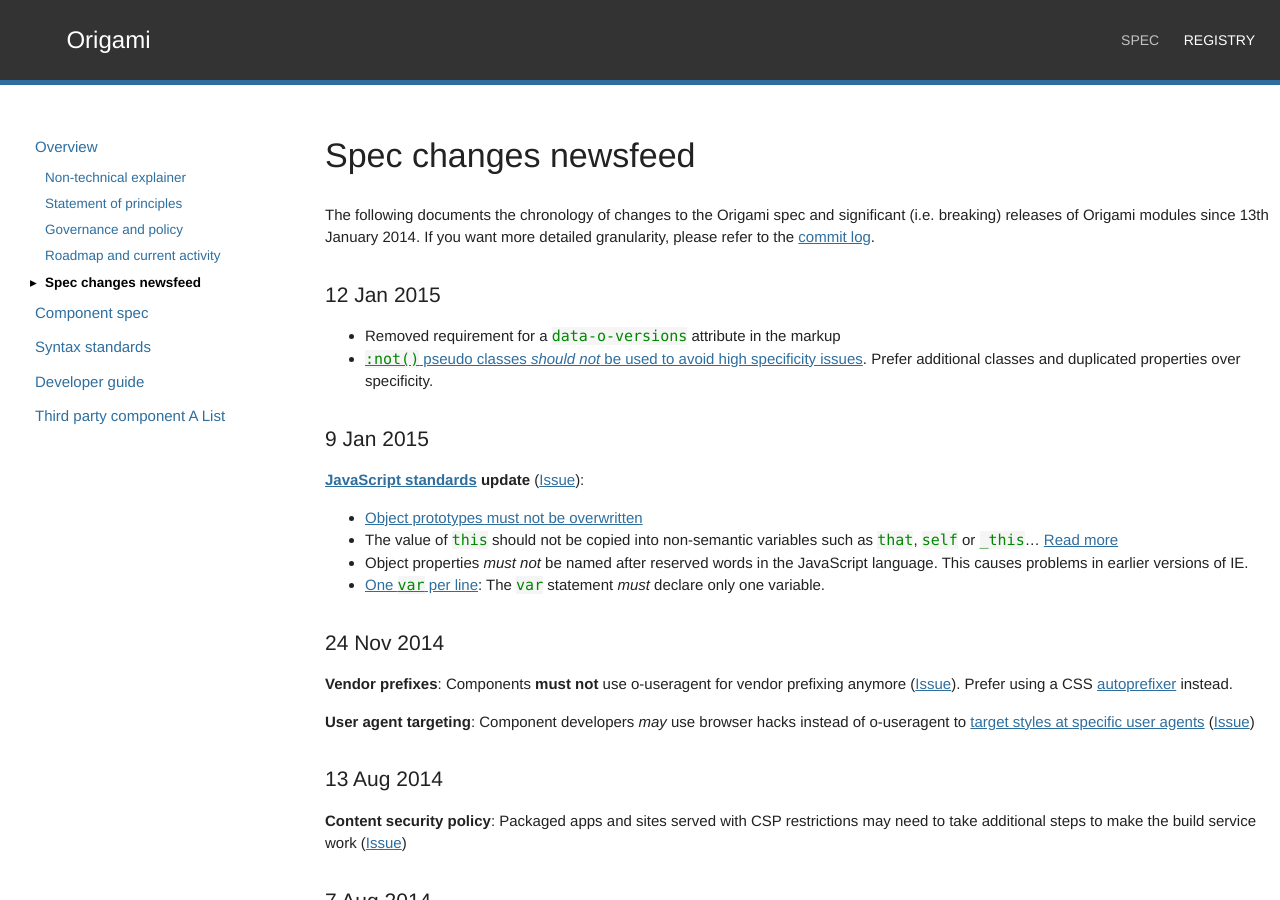
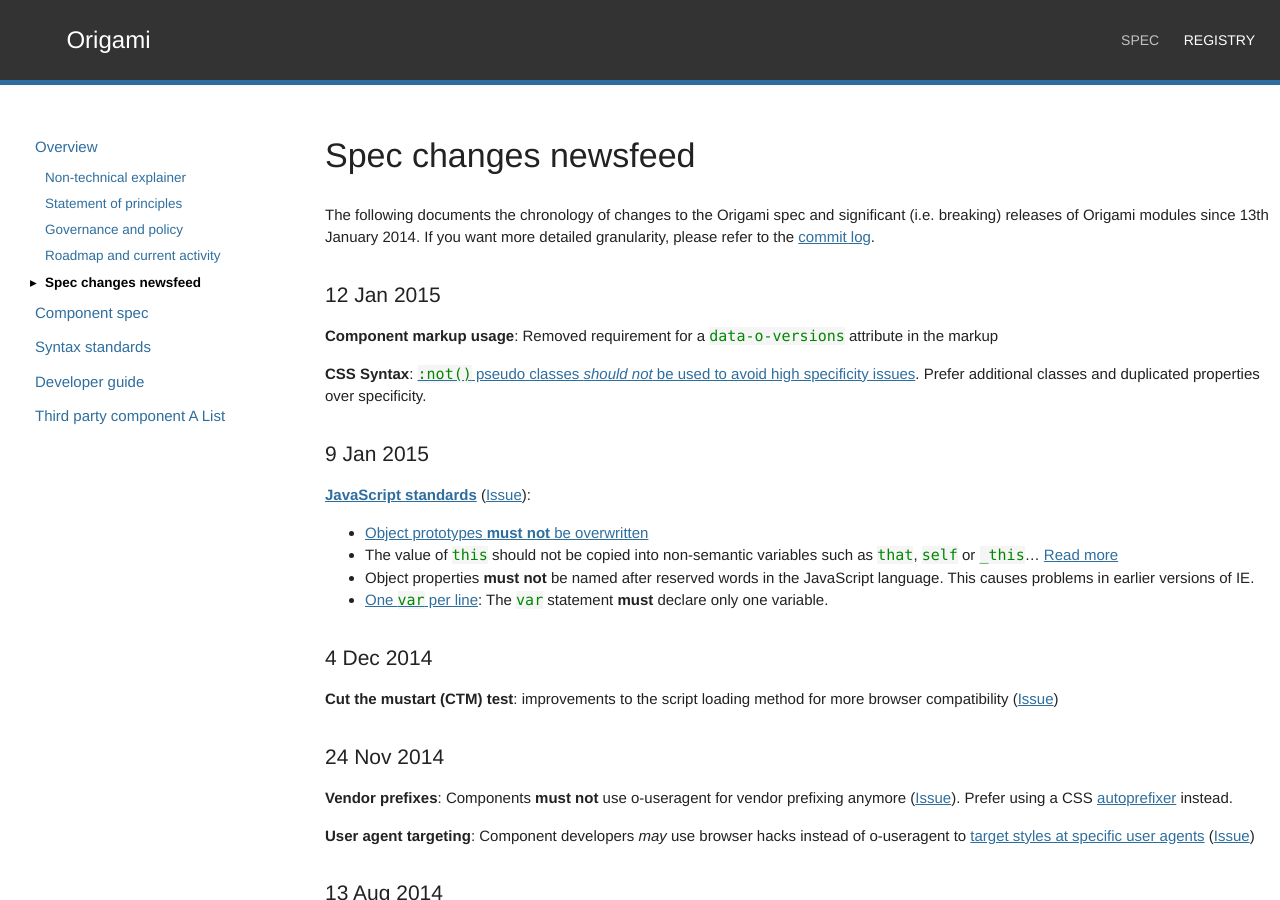
Before and after one commit to Financial-Times/ft-origami, a Jekyll site: the page built from docs/overview/changes.md, in a window 1280 px wide and 900 px high. Built offline with Jekyll 4.4.1, drawn with Linux system fonts in a browser that asks for light colours; some web fonts are replaced; comment, search, counter and statistics services are not loaded.

Commit message:
Reword changes

```diff
--- a/docs/overview/changes.md
+++ b/docs/overview/changes.md
@@ -5,25 +5,30 @@ section: Overview
 permalink: /docs/overview/changes/
 ---
 
-# Spec changes newsfeed
+#Spec changes newsfeed
 
 The following documents the chronology of changes to the Origami spec and significant (i.e. breaking) releases of Origami modules since 13th January 2014.  If you want more detailed granularity, please refer to the [commit log](https://github.com/Financial-Times/ft-origami/commits/gh-pages).
 
-### 12 Jan 2015
+###12 Jan 2015
 
-- Removed requirement for a `data-o-versions` attribute in the markup
-- [`:not()` pseudo classes *should not* be used to avoid high specificity issues](http://origami.ft.com/docs/syntax/scss/#naming-conventions-and-encapsulation). Prefer additional classes and duplicated properties over specificity.
+**Component markup usage**: Removed requirement for a `data-o-versions` attribute in the markup
 
-### 9 Jan 2015
+**CSS Syntax**: [`:not()` pseudo classes *should not* be used to avoid high specificity issues](http://origami.ft.com/docs/syntax/scss/#naming-conventions-and-encapsulation). Prefer additional classes and duplicated properties over specificity.
 
-**[JavaScript standards](http://origami.ft.com/docs/syntax/js/) update** ([Issue](https://github.com/Financial-Times/o-useragent/issues/294)):
+###9 Jan 2015
 
-- [Object prototypes must not be overwritten](http://origami.ft.com/docs/syntax/js/#objects)
+**[JavaScript standards](http://origami.ft.com/docs/syntax/js/)** ([Issue](https://github.com/Financial-Times/o-useragent/issues/294)):
+
+- [Object prototypes **must not** be overwritten](http://origami.ft.com/docs/syntax/js/#objects)
 - The value of `this` should not be copied into non-semantic variables such as `that`, `self` or `_this`… [Read more](http://origami.ft.com/docs/syntax/js/#scoping-and-binding-this)
-- Object properties *must not* be named after reserved words in the JavaScript language. This causes problems in earlier versions of IE.
-- [One `var` per line](http://origami.ft.com/docs/syntax/js/#one-var-per-line): The `var` statement *must* declare only one variable.
+- Object properties **must not** be named after reserved words in the JavaScript language. This causes problems in earlier versions of IE.
+- [One `var` per line](http://origami.ft.com/docs/syntax/js/#one-var-per-line): The `var` statement **must** declare only one variable.
 
-### 24 Nov 2014
+###4 Dec 2014
+
+**Cut the mustart (CTM) test**: improvements to the script loading method for more browser compatibility ([Issue](https://github.com/Financial-Times/ft-origami/pull/268))
+
+###24 Nov 2014
 
 **Vendor prefixes**: Components **must not** use o-useragent for vendor prefixing anymore ([Issue](https://github.com/Financial-Times/o-useragent/issues/25)). Prefer using a CSS [autoprefixer](https://github.com/postcss/autoprefixer) instead.
 
```
